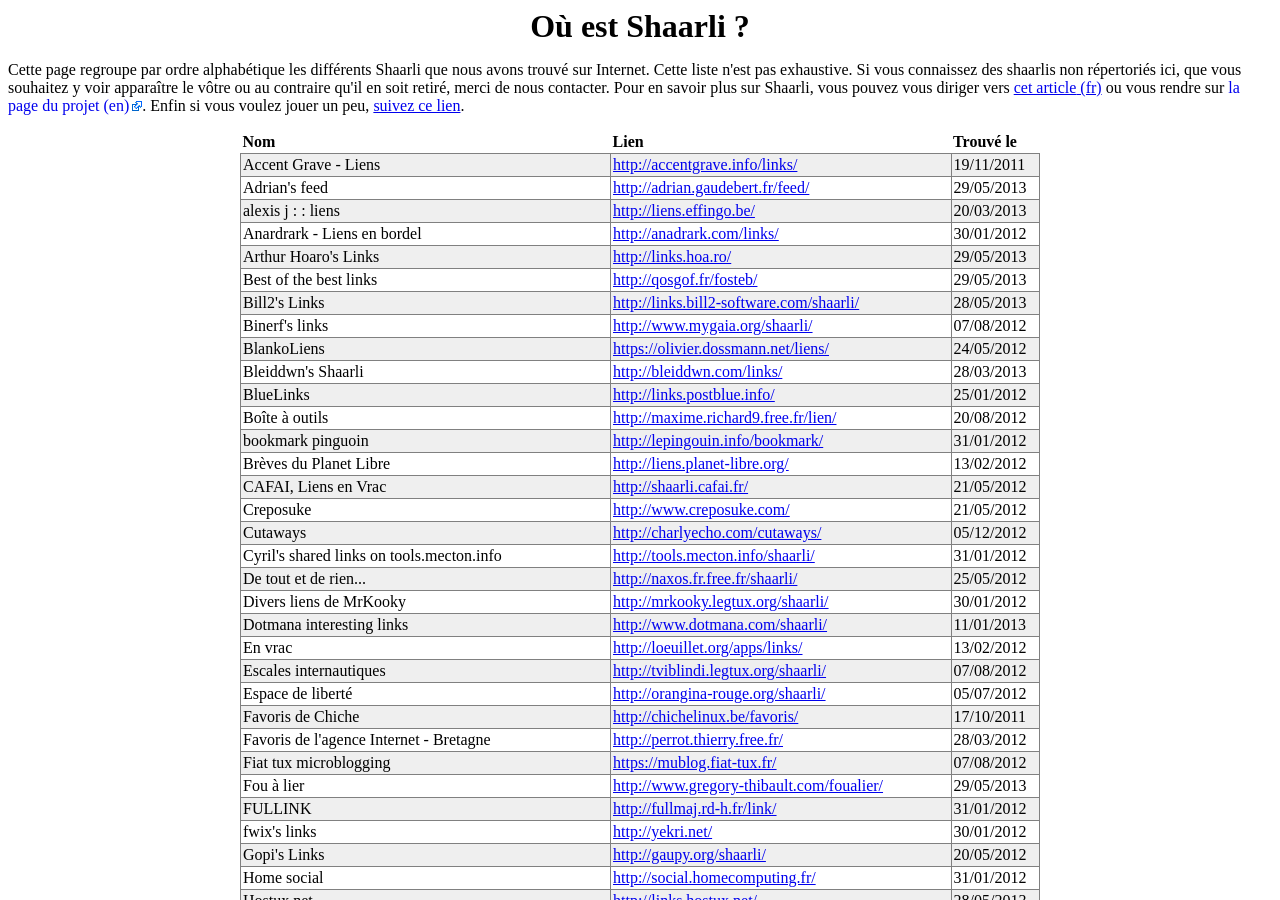
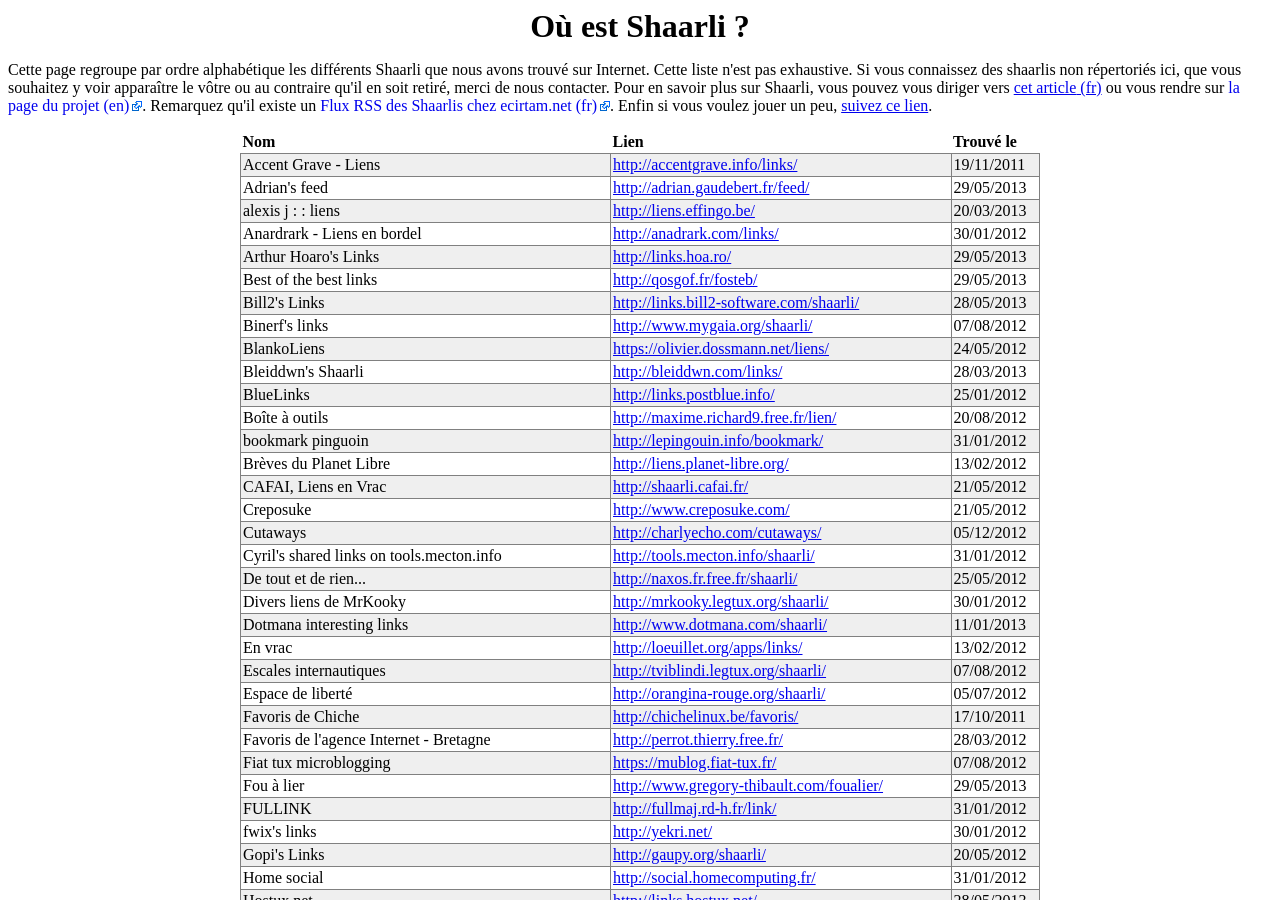
Before and after one commit to porneia/pub, a Jekyll site: the page built from bazaar/shaarli_online.html, in a window 1280 px wide and 900 px high. Built offline with Jekyll 4.4.1, drawn with Linux system fonts in a browser that asks for light colours; Markdown is read by kramdown in place of the engine named in the settings.

Commit message:
Update shaarli_online header

```diff
--- a/bazaar/shaarli_online.html
+++ b/bazaar/shaarli_online.html
@@ -3,17 +3,18 @@
 title: Où est Shaarli ?
 ---
 <p>
-Cette page regroupe par ordre alphabétique les différents Shaarli que
-nous avons trouvé sur Internet. Cette liste n'est pas exhaustive. Si
-vous connaissez des shaarlis non répertoriés ici, que vous souhaitez y
-voir apparaître le vôtre ou au contraire qu'il en soit retiré, merci
-de nous contacter. Pour en savoir plus sur Shaarli, vous pouvez vous
-diriger vers <a href="{{ site.url }}{{ site.baseurl }}/articles/shaarli.html" hreflang="fr">cet
-article</a> ou vous rendre
+Cette page regroupe par ordre alphabétique les différents Shaarli que nous
+avons trouvé sur Internet. Cette liste n'est pas exhaustive. Si vous
+connaissez des shaarlis non répertoriés ici, que vous souhaitez y voir
+apparaître le vôtre ou au contraire qu'il en soit retiré, merci de nous
+contacter. Pour en savoir plus sur Shaarli, vous pouvez vous diriger
+vers <a href="{{ site.url }}{{ site.baseurl }}/articles/shaarli.html"
+hreflang="fr">cet article</a> ou vous rendre
 sur <a href="http://sebsauvage.net/wiki/doku.php?id=php:shaarli"
-class="external" hreflang="en">la page du projet</a>. Enfin si vous
-voulez jouer un peu, <a href="{{ site.url }}{{ site.baseurl }}/img/waldo-beach.jpg">suivez ce
-lien</a>.
+class="external" hreflang="en">la page du projet</a>. Remarquez qu'il existe
+un <a href="https://www.ecirtam.net/shaarlirss/" class="external"
+hreflang="fr">Flux RSS des Shaarlis chez ecirtam.net</a>. Enfin si vous voulez
+jouer un peu, <a href="{{ site.url }}{{ site.baseurl }}/img/waldo-beach.jpg">suivez ce lien</a>.
 
 <p>
 <table style="width:800px;">
```
